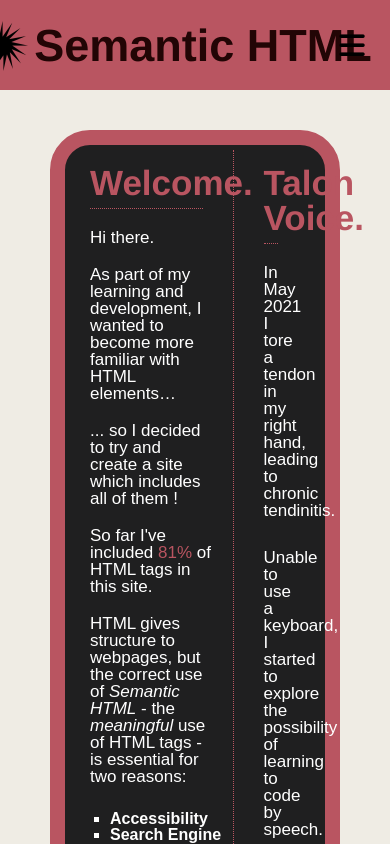
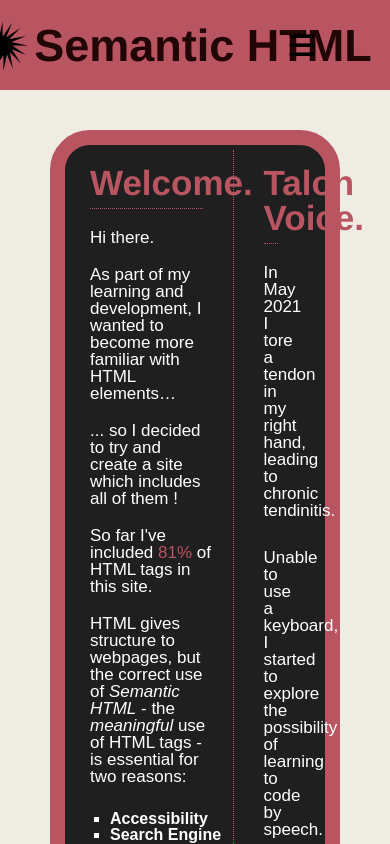
Before and after one commit to BramBrooks/semanticHTML, a React (Create React App) app: page / in a window 390 px wide. Shown: the top 844 px of the page. Built offline with nearby package versions, Linux system fonts and the light colour scheme; a web font is replaced by a local one.

Commit message:
re-positions hamburger

```diff
--- a/src/styles/components/header.scss
+++ b/src/styles/components/header.scss
@@ -137,7 +137,7 @@
         position: absolute;
         // position: fixed;
         top: 13px;
-        right: 0;
+        right: 50px;
         transform: translate(-100%, 60%);
         font-size: 1.8rem;
         cursor: pointer;
```
